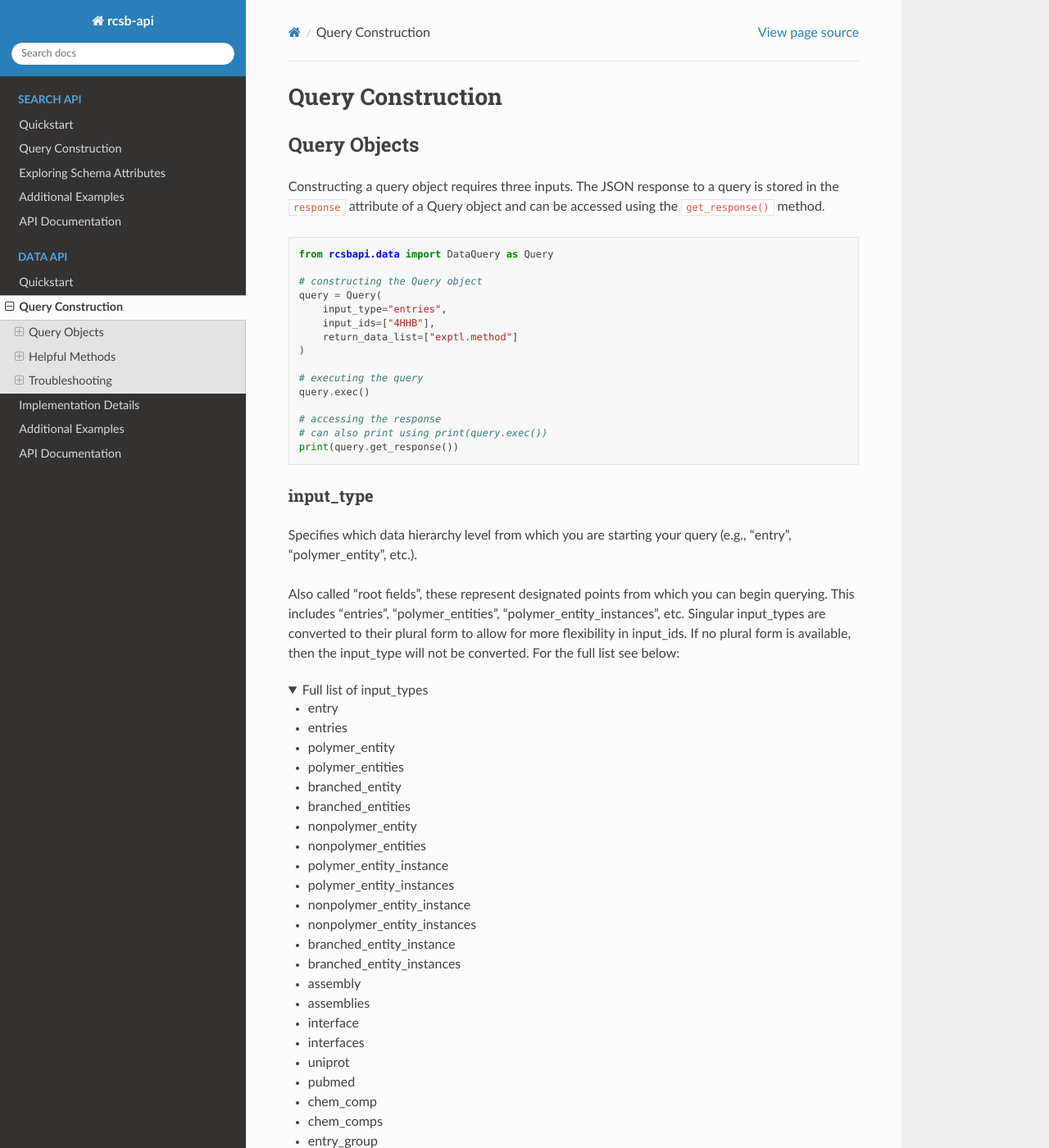
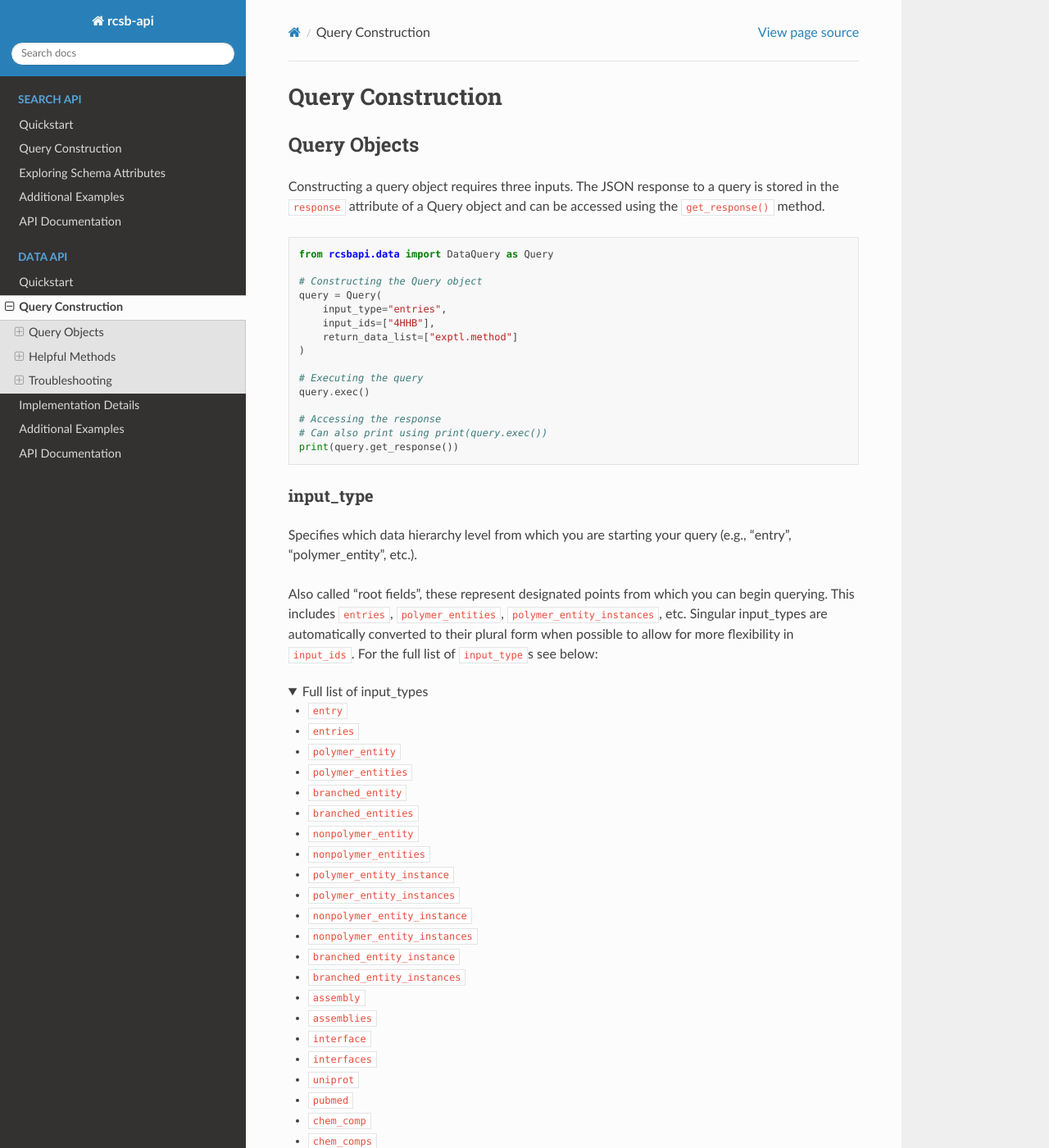
Before and after one commit to rcsb/py-rcsb-api, a Sphinx documentation site: the page built from docs/data_api/query_construction.md, in a window 1280 px wide and 1400 px high. Shown: the whole window at 82% size. Built offline with Sphinx 7.4.7 and the Read the Docs theme 3.1.0, drawn with Linux system fonts in a browser that asks for light colours; some of the changed text lies outside the part shown.

Commit message:
general docs edits, undo table formatting

````diff
--- a/docs/_static/css/custom.css
+++ /dev/null
@@ -1,6 +0,0 @@
-/* Custom css for automatically fitting tables to screen width*/
-
-.docutils table {
-    white-space: normal !important;
-    width: 100% !important;
-}
--- a/docs/conf.py
+++ b/docs/conf.py
@@ -77,5 +77,4 @@
 # Add any paths that contain custom static files (such as style sheets) here,
 # relative to this directory. They are copied after the builtin static files,
 # so a file named "default.css" will overwrite the builtin "default.css".
-html_static_path = ["_static"]
-html_css_files = ["css/custom.css"]
+html_static_path = []
--- a/docs/data_api/query_construction.md
+++ b/docs/data_api/query_construction.md
@@ -5,56 +5,56 @@
 ```python
 from rcsbapi.data import DataQuery as Query
 
-# constructing the Query object
+# Constructing the Query object
 query = Query(
     input_type="entries",
     input_ids=["4HHB"],
     return_data_list=["exptl.method"]
 )
 
-# executing the query
+# Executing the query
 query.exec()
 
-# accessing the response
-# can also print using print(query.exec())
+# Accessing the response
+# Can also print using print(query.exec())
 print(query.get_response())
 ```
 
 ### input_type
 Specifies which data hierarchy level from which you are starting your query (e.g., "entry", "polymer_entity", etc.).
 
-Also called "root fields", these represent designated points from which you can begin querying. This includes "entries", "polymer_entities", "polymer_entity_instances", etc. Singular input_types are converted to their plural form to allow for more flexibility in input_ids. If no plural form is available, then the input_type will not be converted. For the full list see below:
+Also called "root fields", these represent designated points from which you can begin querying. This includes `entries`, `polymer_entities`, `polymer_entity_instances`, etc. Singular input_types are automatically converted to their plural form when possible to allow for more flexibility in `input_ids`. For the full list of `input_type`s see below:
 
 <details open>
   <summary>Full list of input_types</summary>
 
-- entry
-- entries
-- polymer_entity
-- polymer_entities
-- branched_entity
-- branched_entities
-- nonpolymer_entity
-- nonpolymer_entities
-- polymer_entity_instance
-- polymer_entity_instances
-- nonpolymer_entity_instance
-- nonpolymer_entity_instances
-- branched_entity_instance
-- branched_entity_instances
-- assembly
-- assemblies
-- interface
-- interfaces
-- uniprot
-- pubmed
-- chem_comp
-- chem_comps
-- entry_group
-- entry_groups
-- polymer_entity_group
-- polymer_entity_groups
-- group_provenance
+- `entry`
+- `entries`
+- `polymer_entity`
+- `polymer_entities`
+- `branched_entity`
+- `branched_entities`
+- `nonpolymer_entity`
+- `nonpolymer_entities`
+- `polymer_entity_instance`
+- `polymer_entity_instances`
+- `nonpolymer_entity_instance`
+- `nonpolymer_entity_instances`
+- `branched_entity_instance`
+- `branched_entity_instances`
+- `assembly`
+- `assemblies`
+- `interface`
+- `interfaces`
+- `uniprot`
+- `pubmed`
+- `chem_comp`
+- `chem_comps`
+- `entry_group`
+- `entry_groups`
+- `polymer_entity_group`
+- `polymer_entity_groups`
+- `group_provenance`
 
 </details>
 
@@ -75,7 +75,7 @@
 
 </div>
 
-Dictionaries and Lists will be treated equivalently for the input_ids argument. For example, these input_ids arguments are equivalent.
+Dictionaries and Lists will be treated equivalently for the `input_ids` argument. For example, these `input_ids` arguments are equivalent.
 
 ```python
 # input_type is polymer_entity_instance
@@ -93,8 +93,11 @@
 
 In GraphQL syntax, the final requested data must be a "scalar" type (string, integer, boolean). However, if you request non-scalar data, the package will auto-populate the query to include all fields under the specified data until scalars are reached. Once you receive the query response and understand what specific data you would like to request, you can refine your query by requesting more specific fields.
 
+The "rcsb_id" field will automatically be added to all queries allowing for easier parsing of the returned JSON. You can turn this off by setting the optional `add_rcsb_id` argument to False.
+
 ```python
 from rcsbapi.data import DataQuery as Query
+
 query = Query(
     input_type="entries",
     input_ids=["4HHB"],
@@ -125,6 +128,7 @@
 This query can be made more concise by specifying a field, like "method". In this case, the field name "method" is redundant because it appears under other types and must be further specified using dot notation. For more details see [ValueError: Not a unique field](query_construction.md#valueerror-not-a-unique-field)
 ```python
 from rcsbapi.data import DataQuery as Query
+
 query = Query(
     input_type="entries",
     input_ids=["4HHB"],
````
Also changed, not shown: other parts of docs/data_api/query_construction.md (+10 -6 lines), docs/data_api/additional_examples.md (+21 -3 lines), docs/data_api/implementation_details.md (+3 -3 lines), docs/data_api/quickstart.md (+9 -7 lines), docs/search_api/query_construction.md (+4 -1 lines).
